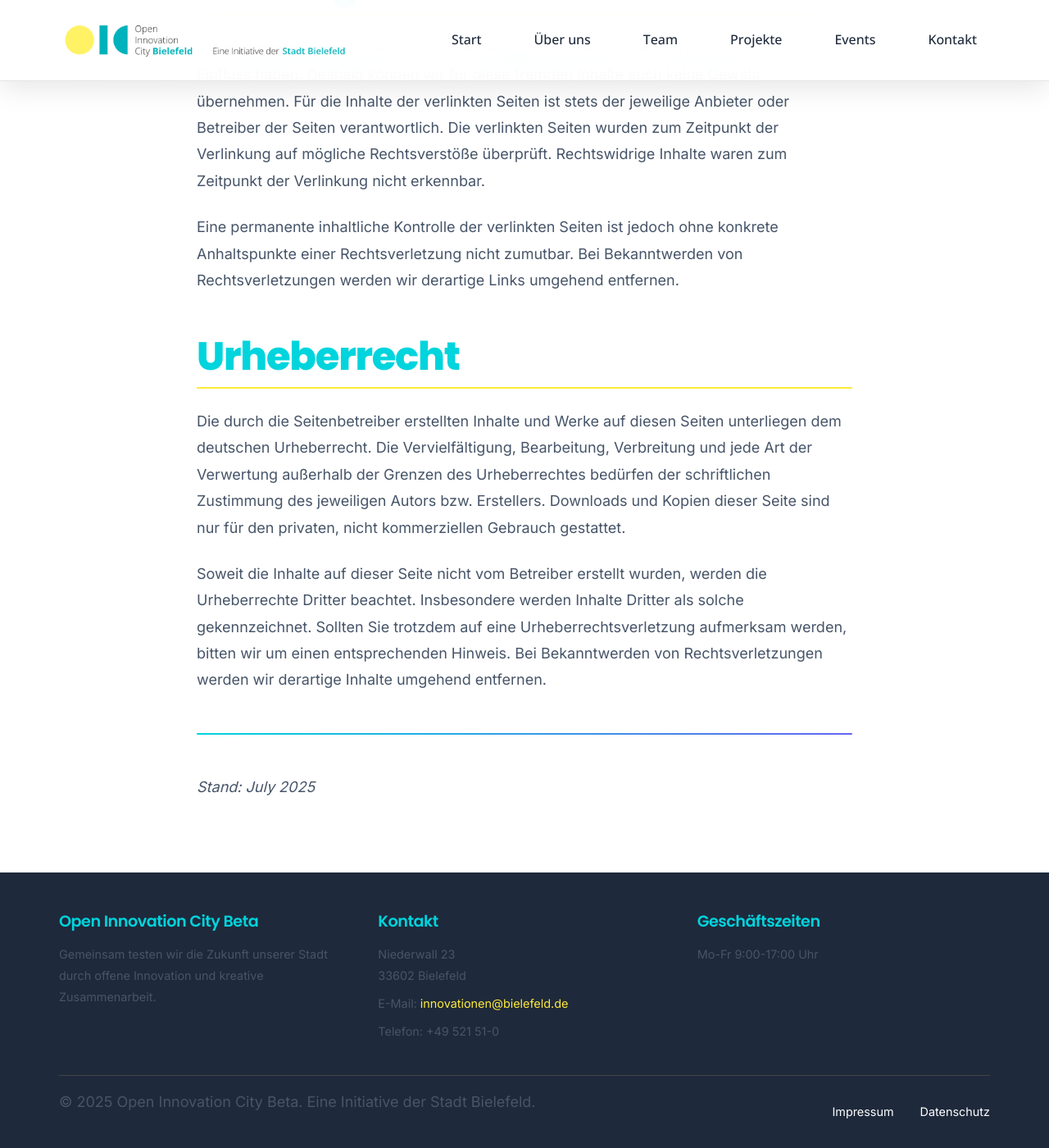
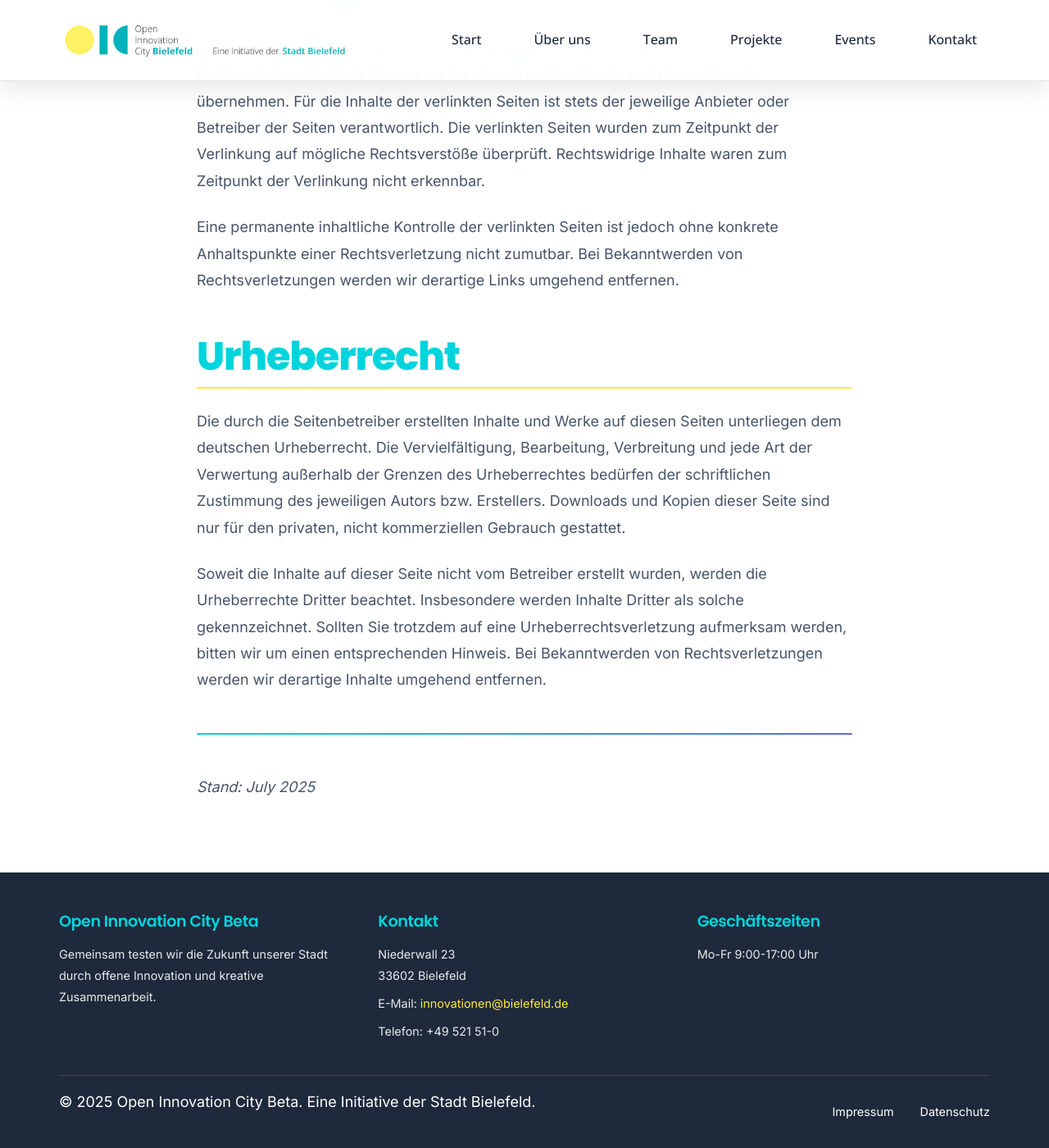
Before and after one commit to jensedler/beta-website, a Jekyll site: the page built from impressum.md, in a window 1280 px wide and 1400 px high, scrolled down 2543 px. Shown: the whole window at 82% size. Built offline with Jekyll 4.4.1, drawn with Linux system fonts in a browser that asks for light colours.

Commit message:
Update main.css

```diff
--- a/assets/css/main.css
+++ b/assets/css/main.css
@@ -920,7 +920,8 @@
   font-size: 0.95rem;
   color: var(--text-medium);
   position: relative;
-  margin-left: var(--space);
+  padding-left: var(--space-lg);
+  margin-left: 0;
   transition: all 0.3s var(--animation-curve);
   font-weight: 500;
 }
@@ -929,19 +930,23 @@
   content: "▶";
   color: var(--primary-turquoise);
   position: absolute;
-  left: -var(--space);
-  transition: transform 0.3s var(--animation-curve);
-  font-size: 0.8rem;
+  left: 0;
+  top: 50%;
+  transform: translateY(-50%);
+  transition: all 0.3s var(--animation-curve);
+  font-size: 0.7rem;
+  width: var(--space);
+  display: inline-block;
 }
 
 .expertise-list li:hover {
   color: var(--text-dark);
-  transform: translateX(8px);
+  padding-left: var(--space-xl);
   font-weight: 600;
 }
 
 .expertise-list li:hover::before {
-  transform: translateX(8px) scale(1.2);
+  transform: translateY(-50%) translateX(4px) scale(1.1);
   color: var(--secondary-blue);
 }
 
@@ -1520,6 +1525,10 @@
   margin-top: 0;
 }
 
+.footer * {
+  color: white !important;
+}
+
 .footer-content {
   display: grid;
   grid-template-columns: repeat(auto-fit, minmax(250px, 1fr));
@@ -1528,23 +1537,26 @@
 }
 
 .footer-section h4 {
-  color: var(--primary-turquoise);
+  color: var(--primary-turquoise) !important;
   margin-bottom: 1rem;
   font-size: 1.2rem;
+  font-weight: 600;
 }
 
 .footer-section p {
   margin-bottom: 0.5rem;
   font-size: 0.9rem;
+  color: rgba(255, 255, 255, 0.9) !important;
 }
 
 .footer-section a {
-  color: var(--primary-yellow);
+  color: var(--primary-yellow) !important;
   text-decoration: none;
 }
 
 .footer-section a:hover {
   text-decoration: underline;
+  color: white !important;
 }
 
 .social-links {
@@ -1574,6 +1586,7 @@
   align-items: center;
   flex-wrap: wrap;
   gap: 1rem;
+  color: rgba(255, 255, 255, 0.9) !important;
 }
 
 .footer-links {
@@ -1582,13 +1595,13 @@
 }
 
 .footer-links a {
-  color: var(--white);
+  color: white !important;
   text-decoration: none;
   font-size: 0.9rem;
 }
 
 .footer-links a:hover {
-  color: var(--primary-turquoise);
+  color: var(--primary-turquoise) !important;
 }
 
 /* Enhanced Accessibility */
```
